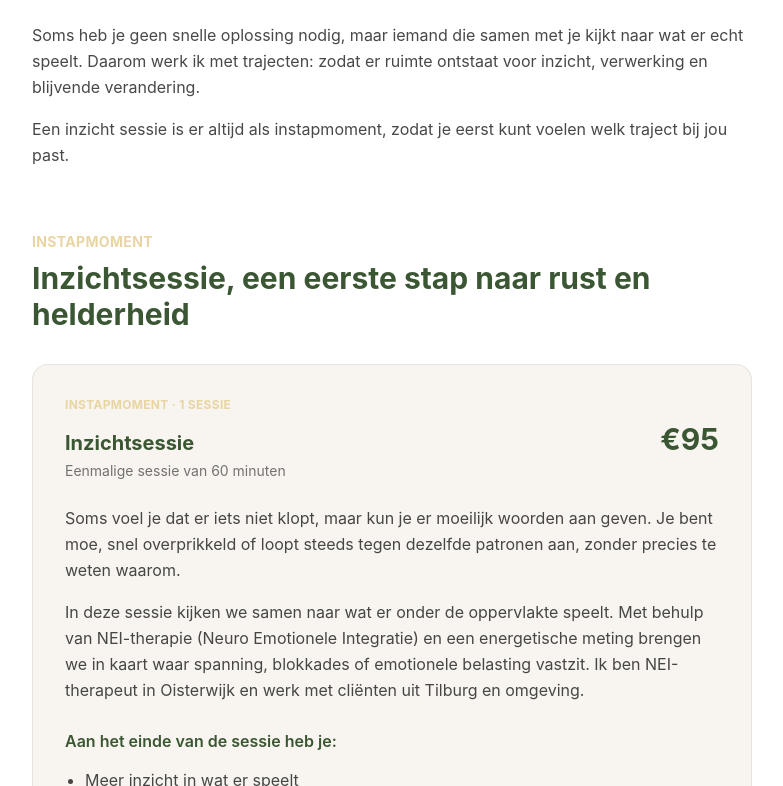
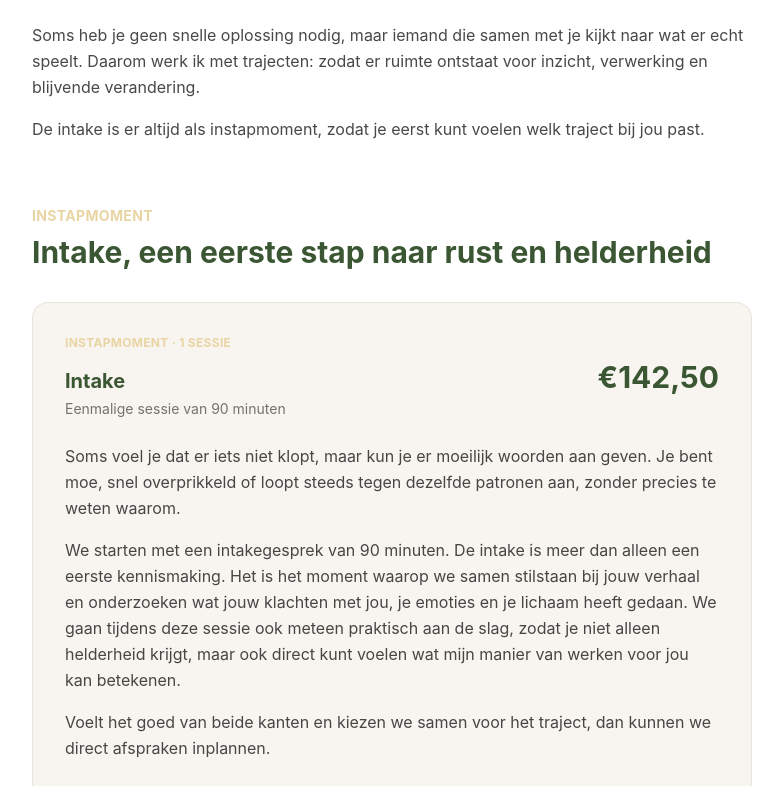
Before and after one commit to praktijkconfident/website, a Next.js app: page /aanbod in a window 1280 px wide. Shown: the part 1214-2000 px from the top of the page, without its empty margins (248-1031 px from the left). Built offline with nearby package versions, Linux system fonts and the light colour scheme.

Commit message:
Vervang inzichtsessie door intake (90 min, 142,50) op homepage en aanbodpagina
Co-Authored-By: Claude Sonnet 5 <noreply@anthropic.com>

```diff
--- a/app/aanbod/page.tsx
+++ b/app/aanbod/page.tsx
@@ -18,7 +18,7 @@ const herkenbaar = [
   'Je merkt dat de overgang (perimenopauze, menopauze of postmenopauze) je uit balans brengt',
 ];
 
-const inzichtsessieResultaat = [
+const intakeResultaat = [
   'Meer inzicht in wat er speelt',
   'Helderheid over jouw klachten of patronen',
   'Rust en richting',
@@ -122,49 +122,55 @@ export default function AanbodPage() {
               inzicht, verwerking en blijvende verandering.
             </p>
             <p className="reveal">
-              Een inzicht sessie is er altijd als instapmoment, zodat je eerst kunt voelen welk
-              traject bij jou past.
+              De intake is er altijd als instapmoment, zodat je eerst kunt voelen welk traject
+              bij jou past.
             </p>
           </div>
         </div>
       </section>
 
-      {/* Inzichtsessie — instapmoment */}
+      {/* Intake — instapmoment */}
       <section className="bg-wit">
         <div className="max-w-3xl mx-auto px-6 pb-20">
           <p className="uppercase tracking-wide text-sm font-bold text-accent mb-2 reveal">
             Instapmoment
           </p>
           <h2 className="text-2xl md:text-3xl font-bold text-primair mb-8 reveal">
-            Inzichtsessie, een eerste stap naar rust en helderheid
+            Intake, een eerste stap naar rust en helderheid
           </h2>
           <div className="bg-achtergrond rounded-2xl p-8 border border-primair/10 reveal">
             <p className="uppercase tracking-wide text-xs font-bold text-accent mb-2">
               Instapmoment · 1 sessie
             </p>
             <div className="flex items-baseline justify-between flex-wrap gap-2 mb-1">
-              <h3 className="text-xl font-bold text-primair">Inzichtsessie</h3>
-              <span className="text-3xl font-bold text-primair">€95</span>
+              <h3 className="text-xl font-bold text-primair">Intake</h3>
+              <span className="text-3xl font-bold text-primair">€142,50</span>
             </div>
-            <p className="text-sm text-tekst/60 mb-6">Eenmalige sessie van 60 minuten</p>
+            <p className="text-sm text-tekst/60 mb-6">Eenmalige sessie van 90 minuten</p>
             <p className="text-tekst/80 leading-relaxed mb-4">
               Soms voel je dat er iets niet klopt, maar kun je er moeilijk woorden aan geven. Je
               bent moe, snel overprikkeld of loopt steeds tegen dezelfde patronen aan, zonder
               precies te weten waarom.
             </p>
+            <p className="text-tekst/80 leading-relaxed mb-4">
+              We starten met een intakegesprek van 90 minuten. De intake is meer dan alleen een
+              eerste kennismaking. Het is het moment waarop we samen stilstaan bij jouw verhaal
+              en onderzoeken wat jouw klachten met jou, je emoties en je lichaam heeft gedaan. We
+              gaan tijdens deze sessie ook meteen praktisch aan de slag, zodat je niet alleen
+              helderheid krijgt, maar ook direct kunt voelen wat mijn manier van werken voor jou
+              kan betekenen.
+            </p>
             <p className="text-tekst/80 leading-relaxed mb-6">
-              In deze sessie kijken we samen naar wat er onder de oppervlakte speelt. Met
-              behulp van NEI-therapie (Neuro Emotionele Integratie) en een energetische meting
-              brengen we in kaart waar spanning, blokkades of emotionele belasting vastzit.
-              Ik ben NEI-therapeut in Oisterwijk en werk met cliënten uit Tilburg en omgeving.
+              Voelt het goed van beide kanten en kiezen we samen voor het traject, dan kunnen we
+              direct afspraken inplannen.
             </p>
             <p className="font-semibold text-primair mb-3">Aan het einde van de sessie heb je:</p>
             <ul id="inzicht-lijst" className="grid gap-2 list-disc pl-5 text-tekst/80 leading-relaxed mb-8">
-              {inzichtsessieResultaat.map(item => <li key={item}>{item}</li>)}
+              {intakeResultaat.map(item => <li key={item}>{item}</li>)}
             </ul>
             <a href="https://praktijkconfident.clientomgeving.nl/afspraak-maken" target="_blank" rel="noopener noreferrer"
               className="inline-block bg-primair text-wit font-bold px-8 py-3 rounded-full hover:opacity-90 transition-opacity">
-              Plan een inzichtsessie →
+              Plan een intake →
             </a>
           </div>
         </div>
--- a/app/page.tsx
+++ b/app/page.tsx
@@ -208,9 +208,16 @@ export default function HomePage() {
             verwachten. Hoe gaat zo&rsquo;n sessie? Is het iets voor mij? Die vragen snap ik.
           </p>
           <p className="reveal">
-            Een sessie bij Praktijk Confident duurt zo&rsquo;n 60 minuten. We beginnen altijd
-            met een gesprek: wat speelt er, wat voel je, wat hoop je te vinden. Van daaruit kijk
-            ik welke aanpak het beste bij jou past.
+            We starten met een intakegesprek van 90 minuten. De intake is meer dan alleen een
+            eerste kennismaking. Het is het moment waarop we samen stilstaan bij jouw verhaal en
+            onderzoeken wat jouw klachten met jou, je emoties en je lichaam heeft gedaan. We gaan
+            tijdens deze sessie ook meteen praktisch aan de slag, zodat je niet alleen
+            helderheid krijgt, maar ook direct kunt voelen wat mijn manier van werken voor jou
+            kan betekenen.
+          </p>
+          <p className="reveal">
+            Voelt het goed van beide kanten en kiezen we samen voor het traject, dan kunnen we
+            direct afspraken inplannen.
           </p>
         </div>
         <h3 className="text-xl font-bold text-primair mb-4 reveal">
```
